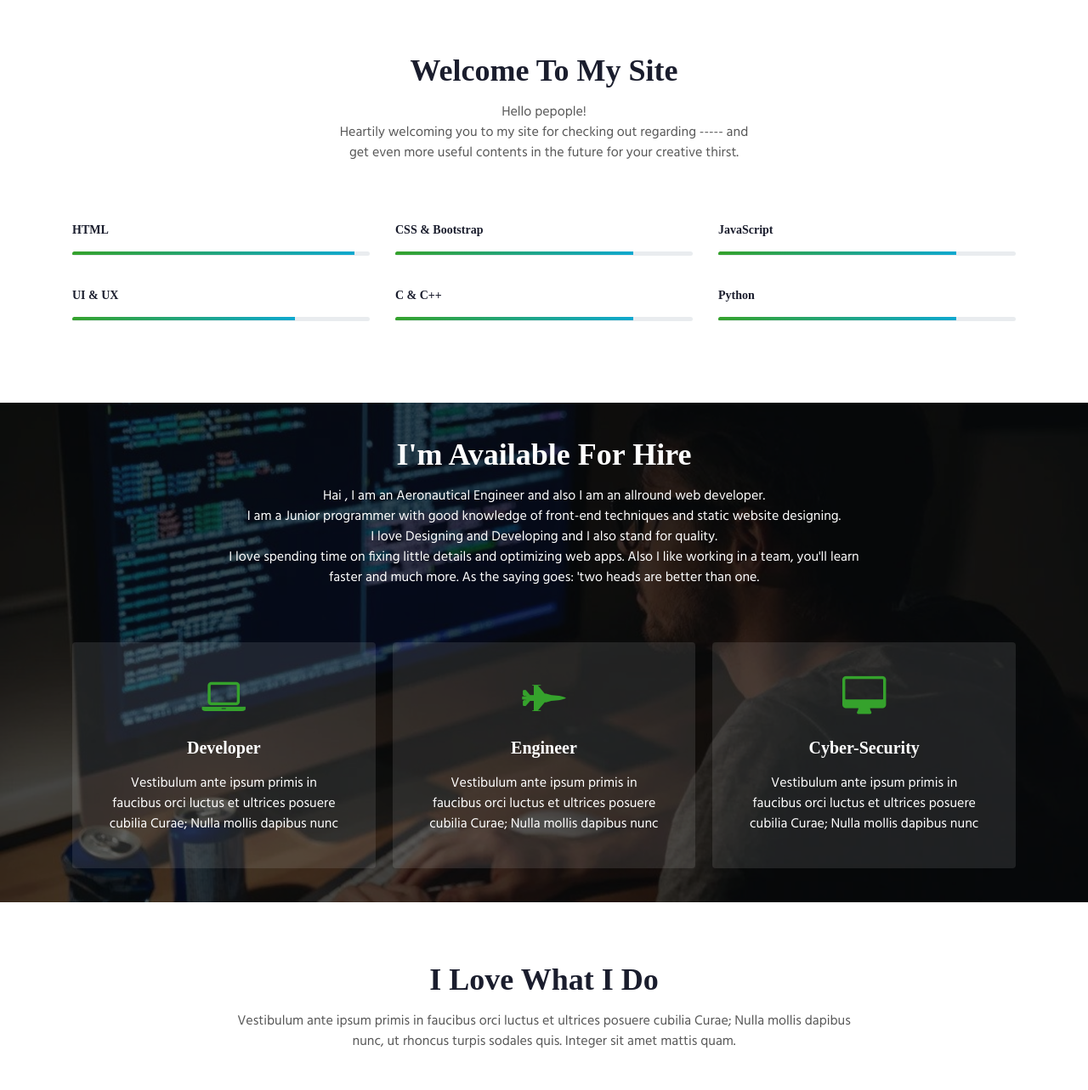
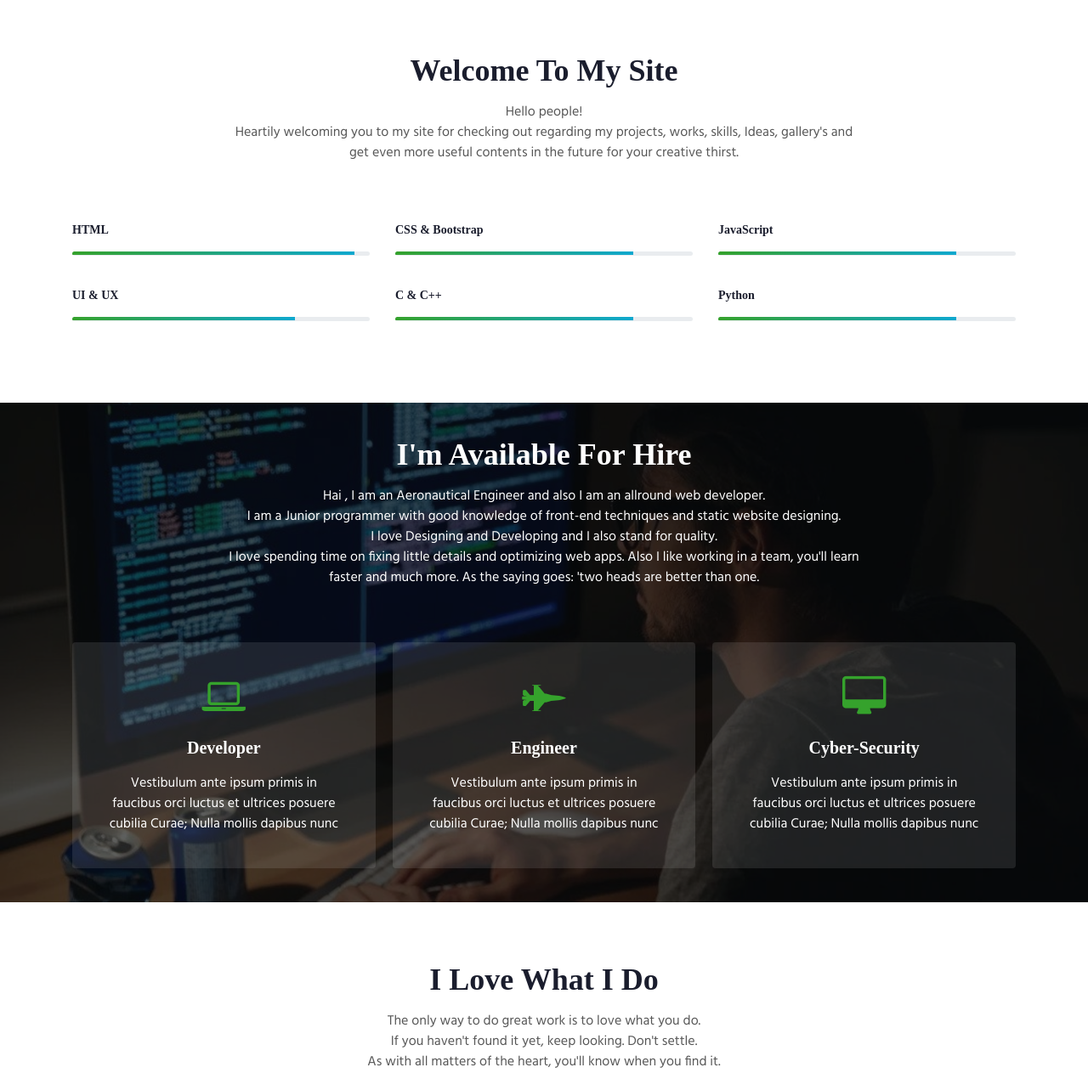
Before and after one commit to RahulJobit/Jo-s.in, a plain HTML site: page index.html in a window 1280 px wide. Shown: the part 802-2085 px from the top of the page at 85% size. Drawn offline with nearby package versions, Linux system fonts and the light colour scheme.

Commit message:
index page updated

```diff
--- a/index.html
+++ b/index.html
@@ -78,8 +78,8 @@
  <div class="container py-md-3">
   <div class="heading text-center mx-auto">
     <h3 class="head">Welcome To My Site</h3>
-    <p class="my-3 head"> Hello pepople! <br>
-      Heartily welcoming you to my site for checking out regarding ----- and
+    <p class="my-3 head"> Hello people! <br>
+      Heartily welcoming you to my site for checking out regarding my projects, works, skills, Ideas, gallery's and
       <br>get even more useful contents in the future for your creative thirst.<br>
     </p>
 
@@ -171,9 +171,9 @@
         <div class="container">
             <div class="heading text-center mx-auto mb-5">
                 <h3 class="head">I Love What I Do</h3>
-                <p class="my-3 head"> Vestibulum ante ipsum primis in faucibus orci luctus et ultrices posuere cubilia Curae;
-                Nulla mollis dapibus nunc, ut rhoncus
-                turpis sodales quis. Integer sit amet mattis quam.</p>
+                <p class="my-3 head"> The only way to do great work is to love what you do.<br>
+                  If you haven't found it yet, keep looking. Don't settle.<br>
+                  As with all matters of the heart, you'll know when you find it.</p>
               </div>
             <input id="tab1" type="radio" name="tabs" checked>
             <label class="tabtle" for="tab1">All Projects</label>
```
Also changed, not shown: contact.html (+2 -2 lines).
